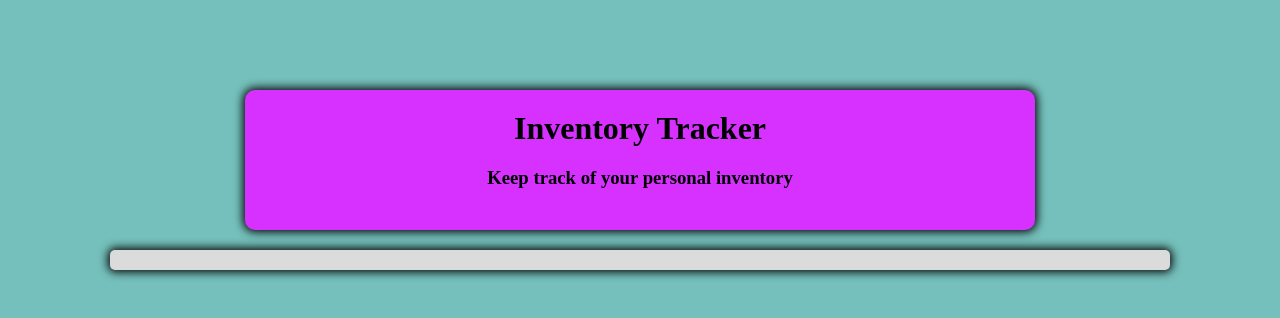
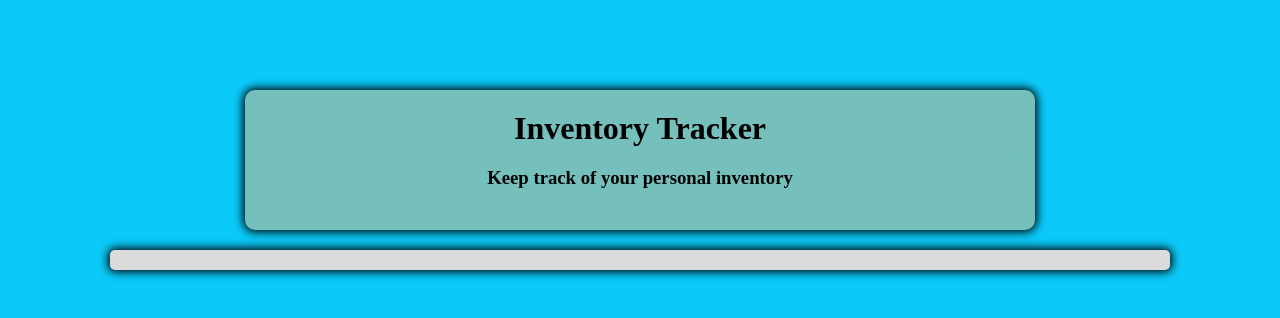
Before and after one commit to jreyes8631/inventory_frontend, a plain HTML site: page index.html in a window 1280 px wide. Drawn offline with Linux system fonts and the light colour scheme.

Commit message:
change background color

```diff
--- a/style.css
+++ b/style.css
@@ -1,5 +1,5 @@
 header {
-	background-color: #d631ff;
+	background-color: #75c0bc;
 	border-radius: 10px;
 	padding: 10px;
 	text-align: center;
@@ -12,14 +12,14 @@ header {
 }
 
 body {
-	background-color: #75c0bc;
+	background-color: #03c9faf6;
 	margin: 70px;
 	padding: 20px;
 	font-family: Helvetica;
 }
 
 h1 {
-	background-color: #d631ff;
+	background-color: #75c0bc;
 	border-radius: 10px;
 	padding: 10px;
 	margin: 0;
@@ -27,7 +27,7 @@ h1 {
 }
 
 h3 {
-	background-color: #d631ff;
+	background-color: #75c0bc;
 	border-radius: 10px;
 	padding: 10px;
 	margin: 0;
```
